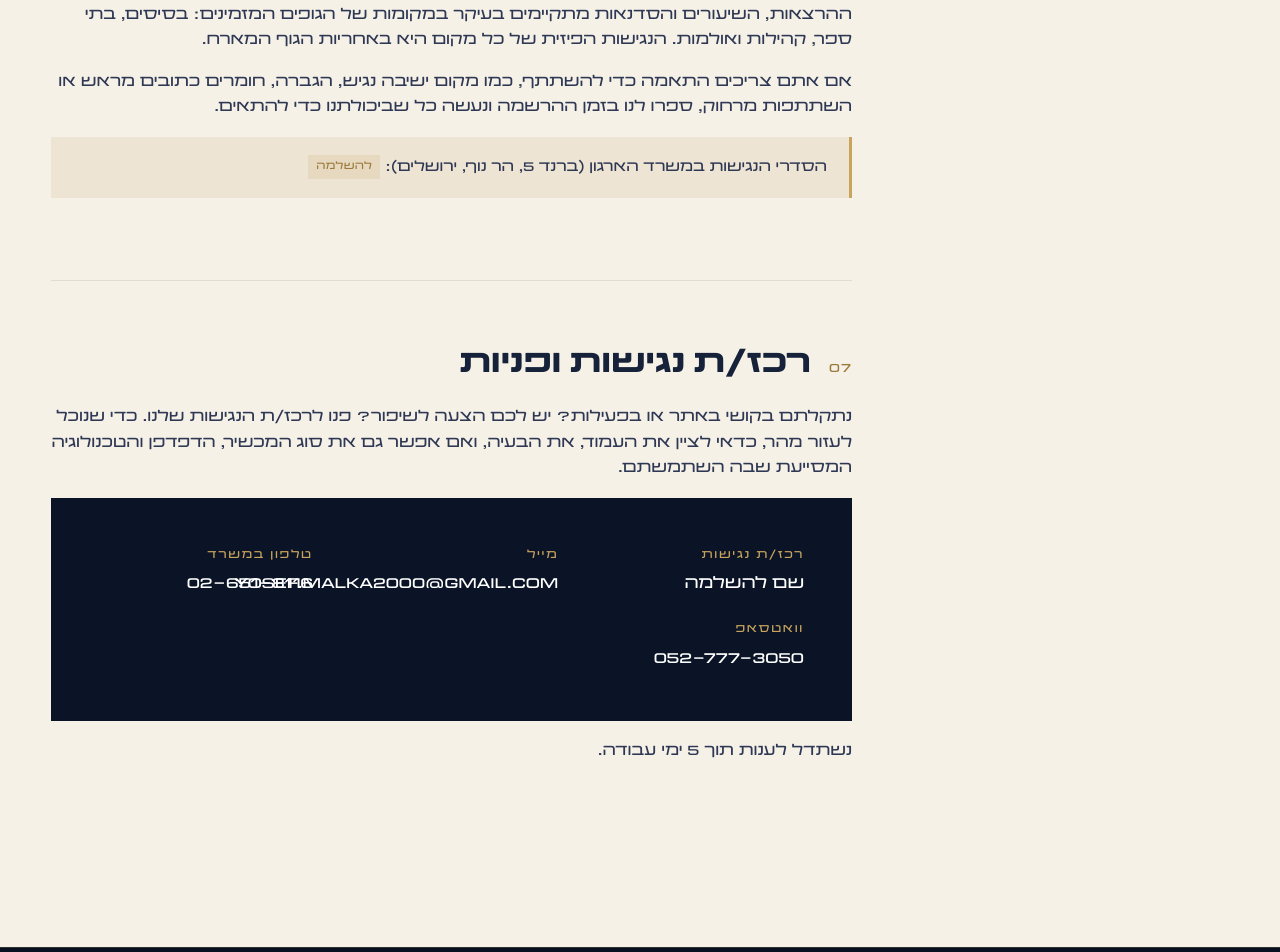
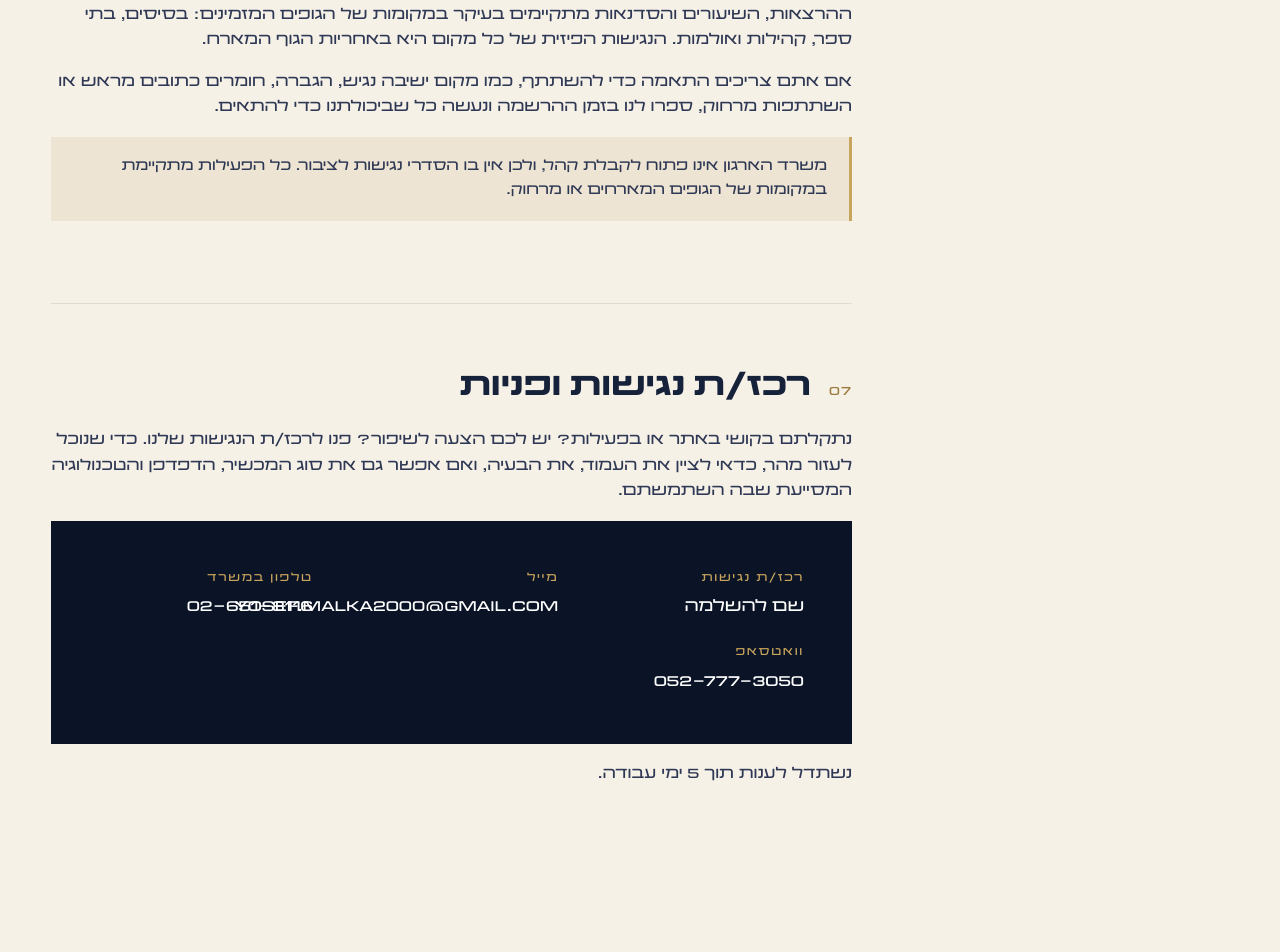
Before and after one commit to esticoen-creator/ofek-yehudi, a plain HTML site: page accessibility.html in a window 1280 px wide. Shown: the part 3602-4554 px from the top of the page. Drawn offline with Linux system fonts and the light colour scheme.

Commit message:
Accessibility statement: office not open to the public
Co-Authored-By: Claude Opus 5.5 <noreply@anthropic.com>

```diff
--- a/accessibility.html
+++ b/accessibility.html
@@ -342,7 +342,7 @@ section{position:relative}
       <h2 id="a6h"><i>06</i>נגישות בפעילות ובהרצאות</h2>
       <p>ההרצאות, השיעורים והסדנאות מתקיימים בעיקר במקומות של הגופים המזמינים: בסיסים, בתי ספר, קהילות ואולמות. הנגישות הפיזית של כל מקום היא באחריות הגוף המארח.</p>
       <p>אם אתם צריכים התאמה כדי להשתתף, כמו מקום ישיבה נגיש, הגברה, חומרים כתובים מראש או השתתפות מרחוק, ספרו לנו בזמן ההרשמה ונעשה כל שביכולתנו כדי להתאים.</p>
-      <div class="note"><p>הסדרי הנגישות במשרד הארגון (ברנד 5, הר נוף, ירושלים): <span class="demo-tag">להשלמה</span></p></div>
+      <div class="note"><p>משרד הארגון אינו פתוח לקבלת קהל, ולכן אין בו הסדרי נגישות לציבור. כל הפעילות מתקיימת במקומות של הגופים המארחים או מרחוק.</p></div>
     </section>
 
     <section id="a7" aria-labelledby="a7h">
```
